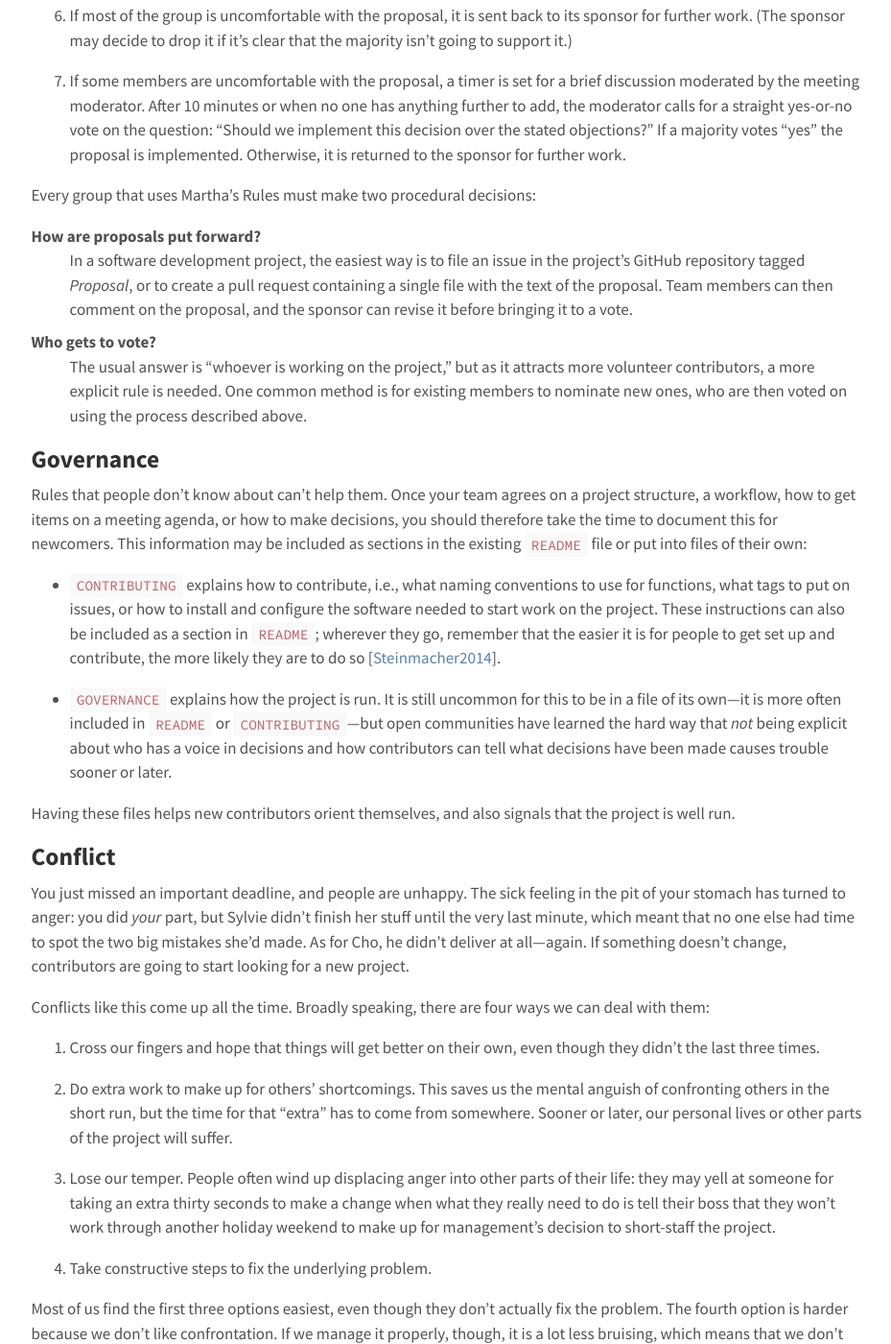
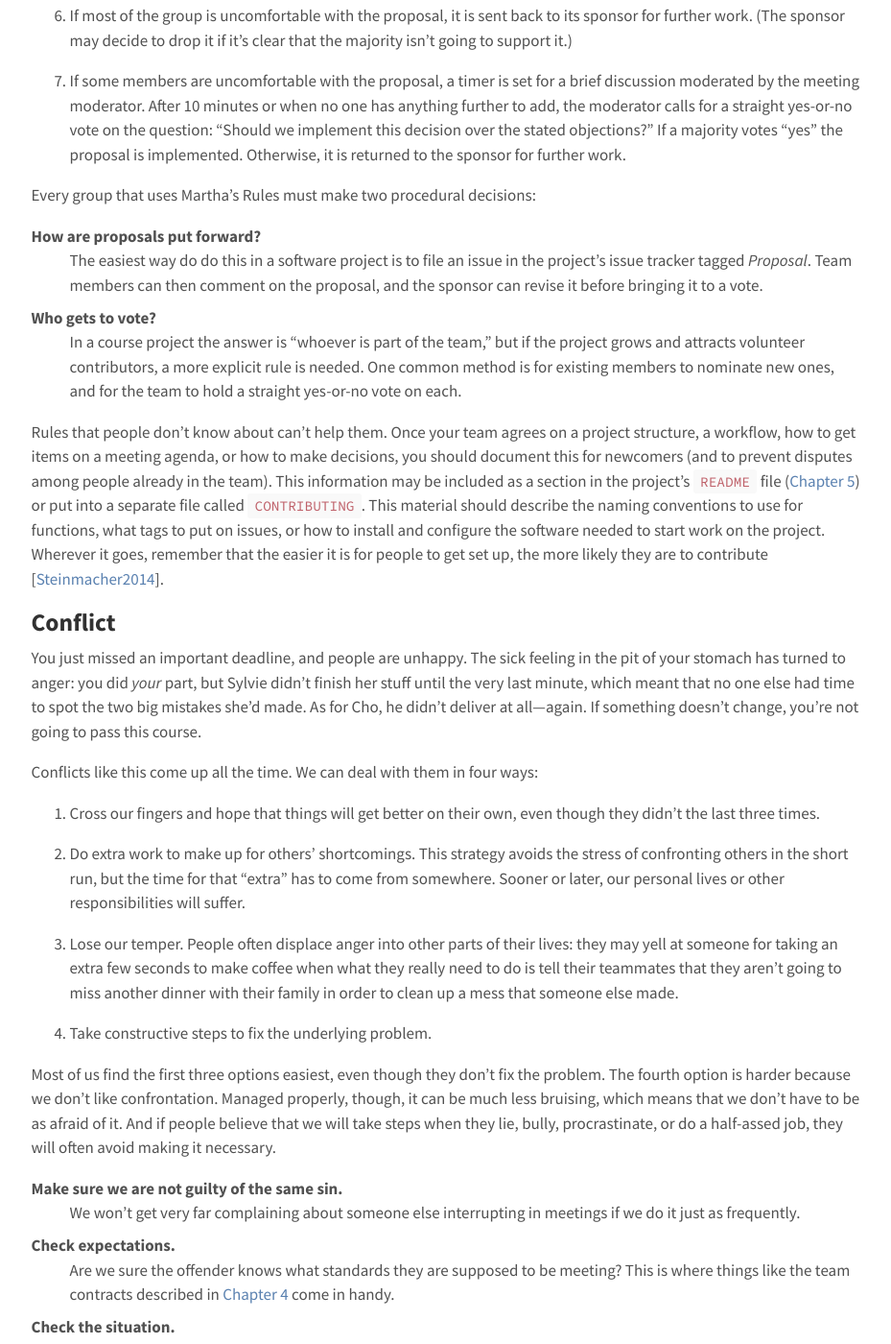
Before and after one commit to gvwilson/bst, a Jekyll site: the page built from important-stuff.md, in a window 1280 px wide and 1400 px high, scrolled down 6467 px. Shown: the whole window at 96% size, without its empty margins (174-1103 px from the left). Built offline with Jekyll 4.4.1, drawn with Linux system fonts in a browser that asks for light colours; nearby versions of some CDN libraries; our own code applies the rules of GitHub Pages for plain Markdown files; some of the changed text lies outside the part shown.

Commit message:
Wrapping a chapter

```diff
--- a/important-stuff.md
+++ b/important-stuff.md
@@ -38,7 +38,6 @@
 habit is killing them, people in the software industry still talk and act as if
 science somehow didn't apply to them.  To quote Robinson's article:
 
-> {: .noindent}
 > When Henry Ford famously adopted a 40-hour workweek in 1926, he was bitterly
 > criticized by members of the National Association of Manufacturers.  But his
 > experiments, which he'd been conducting for at least 12 years, showed him
@@ -47,7 +46,6 @@
 > reduced production cost…  the core of his argument was that reduced shift
 > length meant more output.
 >
-> {: .noindent}
 > …many studies, conducted by businesses, universities, industry associations
 > and the military, …support the basic notion that, for most people, eight
 > hours a day, five days per week, is the best sustainable long-term balance
@@ -57,7 +55,6 @@
 > America.  In 1962, the Chamber of Commerce even published a pamphlet extolling
 > the productivity gains of reduced hours.
 >
-> {: .noindent}
 > But, somehow, Silicon Valley didn't get the memo…
 
 I was part of a data visualization startup in the mid-1990s.  Three months
@@ -80,7 +77,6 @@
 track down later---or days, if someone else is unlucky enough to have to track
 it down.  This is summarized in Robinson's first rule:
 
-> {: .noindent}
 > Productivity varies over the course of the workday, with the greatest
 > productivity occurring in the first four to six hours.  After enough hours,
 > productivity approaches zero; eventually it becomes negative.
@@ -211,44 +207,41 @@
 
 ## Meetings
 
-Pull requests and GitHub issues are good tools for asynchronous work, but team
-meetings are often a more efficient way to make decisions, and help build a
-sense of community.  Knowing how to run a meeting well is as important as
-knowing how to use version control; the rules doing so are simple but rarely
-followed:
+The previous section explained how to be productive individually---what about
+being productive in a team? <chap key="teams"></chap> will explore this subject,
+but the single most important thing is knowing how to run a meeting efficiently.
+The rules doing so are simple but rarely followed:
 
 Decide if there actually needs to be a meeting.
 :   If the only purpose is to share information, have everyone send a brief
-    email instead.  Remember, people can read faster than they can speak: if
-    someone has facts for the rest of the team to absorb, the most polite way to
+    email instead.  Most people can read faster than they can speak: if someone
+    has facts for the rest of the team to absorb, the most polite way to
     communicate them is to type them in.
 
 Write an agenda.
 :   If nobody cares enough about the meeting to prepare a point-form list of
-    what's to be discussed, the meeting itself probably doesn't need to happen.
-    Note that "the agenda is all the open issues in our GitHub repo" doesn't
-    count.
+    what's to be discussed, the meeting probably doesn't need to happen.  Note
+    that "the agenda is all the open issues in our GitHub repo" doesn't count.
 
 Include timings in the agenda.
-:   Timings help prevent early items stealing time from later ones.  The first
-    estimates with any new group are inevitably optimistic, so we should revise
-    them upward for subsequent meetings.  However, we shouldn't have a second or
-    third meeting just because the first one ran over-time: instead, we should
-    try to figure out *why* we're running over and fix the underlying problem.
+:   Doing this helps prevent early items stealing time from later ones.  The
+    first estimates with any new group are inevitably optimistic, so expect to
+    revise them upward for subsequent meetings.  But don't have second or third
+    meeting just because the first one ran over-time: instead, try to figure out
+    *why* it ran over and fix the underlying problem.
 
 Prioritize.
 :   Tackle issues that will have high impact but take little time first, and
-    things that will take more time but have less impact later.  That way, if
-    the first things run over time, the meeting will still have accomplished
-    something.
+    things that will take more time but have less impact later.  That way the
+    meeting will still have accomplished something if the first items run over
+    time.
 
 Make one person responsible for keeping things moving.
 :   One person should be made moderator and be responsible for keeping items to
     time, chiding people who are having side conversations or checking email,
     and asking people who are talking too much to get to the point.  The
     moderator should *not* do all the talking: in fact, whoever is in charge
-    will talk less in a well-run meeting than most other participants.  This
-    should be a rotating duty among members.
+    will talk less in a well-run meeting than most other participants.
 
 Require politeness.
 :   No one gets to be rude, no one gets to ramble, and if someone goes off
@@ -279,28 +272,28 @@
 :   If the meeting is scheduled for 10:00--11:00, aim to end at 10:50 to give
     people a break before whatever they're doing next.
 
-As soon as the meeting is over, circulate the minutes by emailing them to
-everyone or adding a text file to the project's repository:
+As soon as the meeting is over, email the minutes to everyone or add a text file
+to the project's wiki, version control repository, or wherever else things are
+being stored:
 
 People who weren't at the meeting can follow what's going on.
 :   We all have to juggle tasks from several projects or courses, which means
     that sometimes we can't make it to meetings.  Checking a written record is a
-    more accurate and efficient way to catch up than asking a colleague, "So,
-    what did I miss?"
+    more accurate and efficient way to catch up than asking a colleague, "What
+    did I miss?"
 
 Everyone can check what was actually said or promised.
-:   More than once, one of us has looked over the minutes of a meeting and
-    thought, "Did I say that?" or, "I didn't promise to have it ready then!"
-    Accidentally or not, people will often remember things differently; writing
-    them down gives everyone a chance to correct mistakes, misinterpretations,
-    or misrepresentations.
+:   More than once, I have looked over a set of minutes and thought, "Did I say
+    that?" or, "I didn't promise to have it ready then!"  Accidentally or not,
+    people often remember things differently; writing them down gives everyone a
+    chance to correct mistakes, misinterpretations, or misrepresentations.
 
 People can be held accountable at subsequent meetings.
-:   There's no point making lists of questions and action items if we don't
-    follow up on them later.  If we are using an issue-tracking system, we
-    should create a ticket for each new question or task right after the meeting
-    and update those that are being carried forward.  This helps a lot when the
-    time comes to draw up the agenda for the next meeting.
+:   There's no point making lists of questions and action items if you don't
+    follow up on them later.  If you are using an issue-tracking system (<chap
+    key="tooling"></chap>), create a ticket for each new question or task right
+    after the meeting and update those that are being carried forward.  This
+    helps a lot when the time comes to draw up the agenda for the next meeting.
 
 > *Are you a blowfish or a clam?*
 >
@@ -310,8 +303,8 @@
 
 ## Making decisions
 
-The purpose of a well-run meeting is to make decisions, so sooner or later, the
-members of a project must decide who has a say in what.  The first step is to
+The purpose of a meeting is to make decisions, so sooner or later, the members
+of a project must decide who has a say in what.  The first step is to
 acknowledge that every team has a power structure: the question is whether it's
 formal or informal---in other words, whether it's accountable or unaccountable
 <cite>Freeman1972</cite>.  The latter can work for groups of up to half a dozen
@@ -320,7 +313,8 @@
 In short, they need explicit <g key="governance">governance</g>.
 
 <g key="marthas-rules">Martha's Rules</g> are a practical way to do this in
-groups of up to a few dozen members <cite>Minahan1986</cite>:
+groups with up to a few dozen members <cite>Minahan1986</cite>, and work very
+well for smaller teams too:
 
 1.  Before each meeting, anyone who wishes may sponsor a proposal.  Proposals
     must be filed at least 24 hours before a meeting in order to be considered
@@ -362,41 +356,26 @@
 Every group that uses Martha's Rules must make two procedural decisions:
 
 How are proposals put forward?
-:   In a software development project, the easiest way is to file an issue in
-    the project's GitHub repository tagged *Proposal*, or to create a pull
-    request containing a single file with the text of the proposal.  Team
-    members can then comment on the proposal, and the sponsor can revise it
-    before bringing it to a vote.
+:   The easiest way do do this in a software project is to file an issue in the
+    project's issue tracker tagged *Proposal*.  Team members can then comment on
+    the proposal, and the sponsor can revise it before bringing it to a vote.
 
 Who gets to vote?
-:   The usual answer is "whoever is working on the project," but as it attracts
-    more volunteer contributors, a more explicit rule is needed.  One common
-    method is for existing members to nominate new ones, who are then voted on
-    using the process described above.
-
-## Governance
+:   In a course project the answer is "whoever is part of the team," but if the
+    project grows and attracts volunteer contributors, a more explicit rule is
+    needed.  One common method is for existing members to nominate new ones,
+    and for the team to hold a straight yes-or-no vote on each.
 
 Rules that people don't know about can't help them.  Once your team agrees on a
 project structure, a workflow, how to get items on a meeting agenda, or how to
-make decisions, you should therefore take the time to document this for
-newcomers.  This information may be included as sections in the existing
-`README` file or put into files of their own:
-
--   `CONTRIBUTING` explains how to contribute, i.e., what naming conventions to
-    use for functions, what tags to put on issues, or how to install and
-    configure the software needed to start work on the project.  These
-    instructions can also be included as a section in `README`; wherever they
-    go, remember that the easier it is for people to get set up and contribute,
-    the more likely they are to do so <cite>Steinmacher2014</cite>.
-
--   `GOVERNANCE` explains how the project is run.  It is still uncommon for this
-    to be in a file of its own---it is more often included in `README` or
-    `CONTRIBUTING`---but open communities have learned the hard way that *not*
-    being explicit about who has a voice in decisions and how contributors can
-    tell what decisions have been made causes trouble sooner or later.
-
-Having these files helps new contributors orient themselves, and also signals
-that the project is well run.
+make decisions, you should document this for newcomers (and to prevent disputes
+among people already in the team).  This information may be included as a
+section in the project's `README` file (<chap key="version-control"></chap>) or
+put into a separate file called `CONTRIBUTING`.  This material should describe
+the naming conventions to use for functions, what tags to put on issues, or how
+to install and configure the software needed to start work on the project.
+Wherever it goes, remember that the easier it is for people to get set up, the
+more likely they are to contribute <cite>Steinmacher2014</cite>.
 
 ## Conflict
 
@@ -404,34 +383,33 @@
 in the pit of your stomach has turned to anger: you did *your* part, but Sylvie
 didn't finish her stuff until the very last minute, which meant that no one else
 had time to spot the two big mistakes she'd made.  As for Cho, he didn't deliver
-at all---again.  If something doesn't change, contributors are going to start
-looking for a new project.
+at all---again.  If something doesn't change, you're not going to pass this
+course.
 
-Conflicts like this come up all the time.  Broadly speaking, there are four ways
-we can deal with them:
+Conflicts like this come up all the time.  We can deal with them in four ways:
 
 1.  Cross our fingers and hope that things will get better on their own, even
     though they didn't the last three times.
 
-2.  Do extra work to make up for others' shortcomings.  This saves us the mental
-    anguish of confronting others in the short run, but the time for that
-    "extra" has to come from somewhere.  Sooner or later, our personal lives or
-    other parts of the project will suffer.
+2.  Do extra work to make up for others' shortcomings.  This strategy avoids the
+    stress of confronting others in the short run, but the time for that "extra"
+    has to come from somewhere.  Sooner or later, our personal lives or other
+    responsibilities will suffer.
 
-3.  Lose our temper.  People often wind up displacing anger into other parts of
-    their life: they may yell at someone for taking an extra thirty seconds to
-    make a change when what they really need to do is tell their boss that they
-    won't work through another holiday weekend to make up for management's
-    decision to short-staff the project.
+3.  Lose our temper.  People often displace anger into other parts of their
+    lives: they may yell at someone for taking an extra few seconds to make
+    coffee when what they really need to do is tell their teammates that they
+    aren't going to miss another dinner with their family in order to clean up a
+    mess that someone else made.
 
 4.  Take constructive steps to fix the underlying problem.
 
-Most of us find the first three options easiest, even though they don't actually
-fix the problem.  The fourth option is harder because we don't like
-confrontation.  If we manage it properly, though, it is a lot less bruising,
-which means that we don't have to be as afraid of initiating it.  Also, if
-people believe that we will take steps when they bully, lie, procrastinate, or
-do a half-assed job, they will usually avoid making it necessary.
+Most of us find the first three options easiest, even though they don't fix the
+problem.  The fourth option is harder because we don't like confrontation.
+Managed properly, though, it can be much less bruising, which means that we
+don't have to be as afraid of it.  And if people believe that we will take steps
+when they lie, bully, procrastinate, or do a half-assed job, they will often
+avoid making it necessary.
 
 Make sure we are not guilty of the same sin.
 :   We won't get very far complaining about someone else interrupting in
@@ -439,16 +417,16 @@
 
 Check expectations.
 :   Are we sure the offender knows what standards they are supposed to be
-    meeting?  This is where things like job descriptions or up-front discussion
-    of who's responsible for what come in handy.
+    meeting?  This is where things like the team contracts described in <chap
+    key="teams"></chap> come in handy.
 
 Check the situation.
-:   Is someone dealing with an ailing parent or immigration woes?  Have they
-    been put to work on three other projects that we don't know about?  Use open
+:   Is someone dealing with an ailing parent or immigration woes?  Do they have
+    deadlines for three other projects that we don't know about?  Use open
     questions like, "Can you help me understand this?" when checking in.  This
     gives them the freedom to explain something you may not have expected, and
     avoids the pressure of being asked directly about something they don't want
-    to explain.
+    to discuss.
 
 Document the offense.
 :   Write down what the offender has actually done and why it's not good enough.
@@ -465,28 +443,29 @@
     of stirring up trouble.
 
 Talk with the offender.
-:   This should be a team effort: put it on the agenda for a team meeting,
-    present the complaint, and make sure that the offender understands it.  This
-    is often enough: if someone realizes that they're going to be called on
-    their hitchhiking or bad manners, they will usually change their ways.
+:   This should be a team effort: put it on the agenda for a meeting, present
+    the complaint, and make sure that the offender understands it.  This is
+    sometimes enough to solve the problem: if someone realizes that they're
+    going to be called out for doing sloppy work, they will usually change their
+    ways.
 
 Escalate as soon as there's a second offense.
 :   People who don't have good intentions count on us giving them one last
     chance after another until the project is finished and they can go suck the
-    life out of their next victim.  *Don't fall into this trap.* If someone
+    life out of their next victim.  *Don't fall into this trap.*  If someone
     stole a laptop, we would report it right away.  If someone steals time, we
     are being foolish if we give them a chance to do it again and again.
 
-In academic research projects, "escalation" means "taking the issue to the
-project's principal investigator".  Of course, the PI has probably had dozens of
-students complain to her over the years about teammates not doing their share,
-and it isn't uncommon to have both halves of a pair tell the supervisor that
-they're doing all the work.  (This is yet another reason to use version control:
-it makes it easy to check who's actually written what.)  In order to get her to
-take us seriously and help us fix our problem, we should send her an email
-signed by several people that describes the problem and the steps we have
-already taken to resolve it.  Make sure the offender gets a copy as well, and
-ask the supervisor to arrange a meeting to resolve the issue.
+In a course project, "escalation" means "taking the issue to the instructor".
+Of course, they have probably had dozens of students complain to them over the
+years about teammates not doing their share, and it isn't uncommon to have both
+halves of a pair say that they're doing all the work.  (This is yet another
+reason to use version control: it makes it easy to check who's actually written
+what.)  In order to get them to take us seriously and help us fix our problem,
+we should send them an email signed by several people that describes the problem
+and the steps we have already taken to resolve it.  Make sure the offender gets
+a copy as well, and ask the instructor to arrange a meeting to resolve the
+issue.
 
 > **Hitchhikers**
 >
@@ -494,14 +473,12 @@
 > are particularly difficult to manage, in part because they are usually very
 > good at appearing reasonable.  They will nod as we present our case, then say,
 > "Well, yes, but…" and list a bunch of minor exceptions or cases where others
-> on the team have also fallen short of expectations.  Having collaborator
-> guidelines and tracking progress are essential for handling them.  If we can't
-> back up our complaint, our supervisor will likely be left with the impression
-> that the whole team is dysfunctional.
+> on the team have also fallen short of expectations.  Tracking progress and
+> contributions is essential for handling them.  If we can't back up our
+> complaint, our instructor will likely be left with the impression that the
+> whole team is dysfunctional.
 
-What can we do if conflict becomes more personal and heated, especially if it
-relates to violations of our Code of Conduct?  A few simple guidelines will go a
-long way:
+What can we do if conflict becomes more personal and heated?
 
 1.  Be short, simple, and firm.
 
@@ -523,17 +500,14 @@
 [Captain Awkward][captain-awkward] has useful advice for discussions like these,
 and [Charles' Rules of Argument][charles-rules] are very useful online.
 
-Finally, it's important to recognize that good principles sometimes conflict.
-For example, consider this scenario:
-
-> A manager consistently uses male pronouns to refer to software and people of
-> unknown gender.  When you tell them it makes you uncomfortable to treat
-> maleness as the norm, they say that male is the default gender in their first
-> language and you should be more considerate of people from other cultures.
-
-On the one hand, we want to respect other people's cultures; on the other hand,
-we want to be inclusive of women.  In this case, the manager's discomfort about
-changing pronouns matters less than the career harm caused by them being
-exclusionary, but many cases are not this clear cut.
+Finally, it's important to recognize that good principles sometimes conflict
+<cite>Berlin2000</cite>.  For example, suppose that a student has a medically
+diagnosed attention disorder that requires them to talk to themselves quite
+loudly while programming in order to stay focused, but other members of their
+team find this very distracting.  Asking the student in question to program
+somewhere else would be punishing them for something they can't control, while
+asking everyone else to put on headphones would make their interaction more
+difficult and their work less fun.  There might not be a solution that satisfies
+everyone; in such cases, the best guide is to do the kindest thing possible.
 
 {% include links.md %}
```
Also changed, not shown: bibliography.md (+5 -0 lines), guide/guide.bib (+80 -0 lines), introduction.md (+0 -2 lines).
